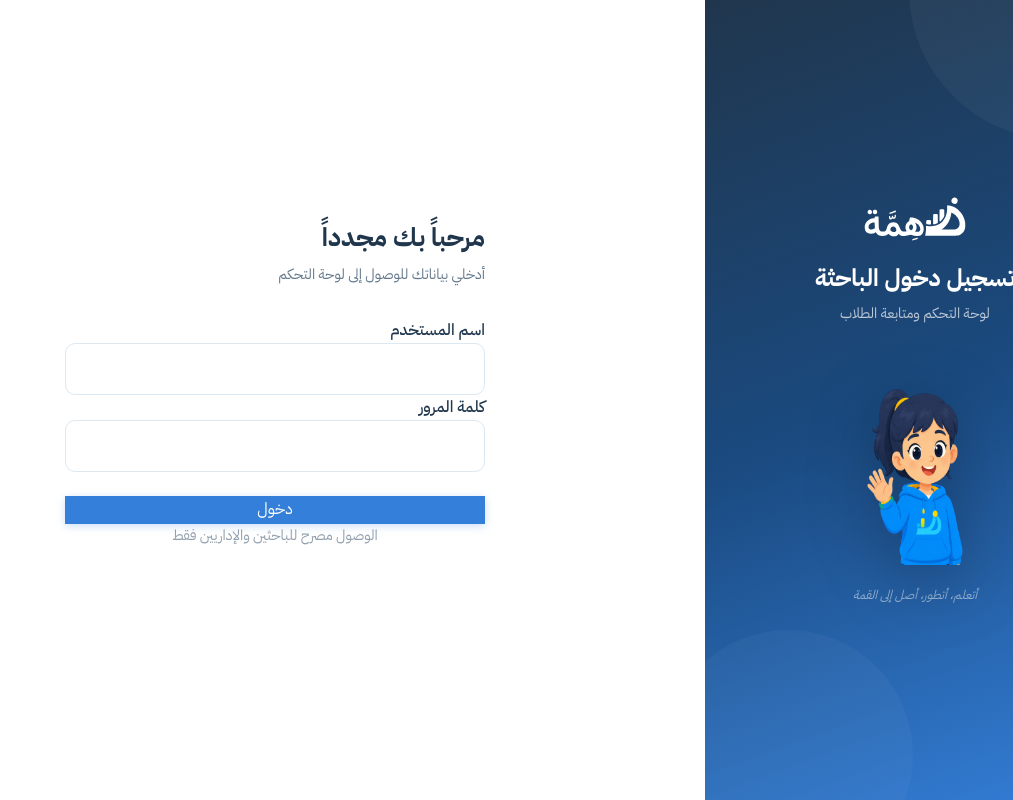
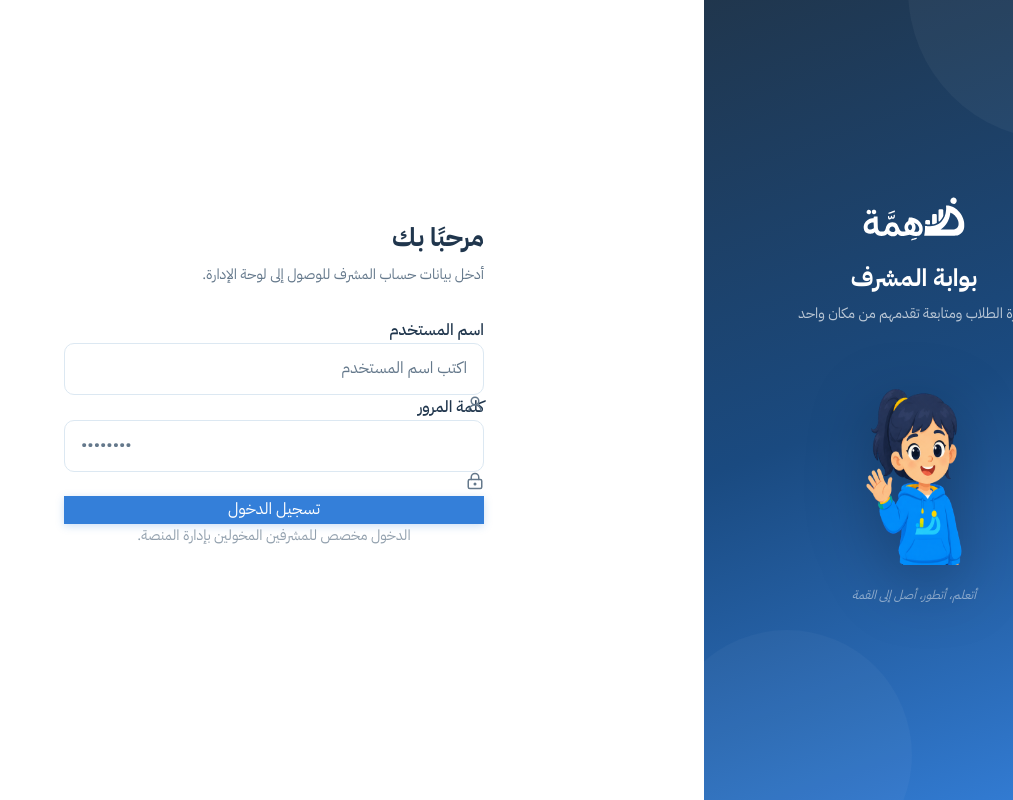
Before and after one commit to 7eaur/himma-, a Next.js app in the folder apps/web/: page /admin/login in a window 1280 px wide. Shown: the whole page, without its empty margins (267-1280 px from the left). Built offline with nearby package versions, Linux system fonts and the light colour scheme; no server answers.

Commit message:
fix: polish supervisor login and Arabic errors

```diff
--- a/apps/web/src/app/admin/login/page.tsx
+++ b/apps/web/src/app/admin/login/page.tsx
@@ -1,37 +1,56 @@
 "use client";
 
-import { useState } from "react";
+import { useEffect, useState } from "react";
 import Image from "next/image";
-import { useRouter } from "next/navigation";
+import { useRouter, useSearchParams } from "next/navigation";
+import { LockKeyhole, UserRound } from "lucide-react";
 
 export default function AdminLogin() {
   const router = useRouter();
+  const searchParams = useSearchParams();
   const [username, setUsername] = useState("");
   const [password, setPassword] = useState("");
   const [error, setError] = useState("");
   const [isLoading, setIsLoading] = useState(false);
 
-  const handleSubmit = async (e: React.FormEvent) => {
-    e.preventDefault();
+  useEffect(() => {
+    const checkSession = async () => {
+      try {
+        const response = await fetch("/api/auth/me", { cache: "no-store" });
+        const data = await response.json().catch(() => null);
+        if (response.ok && data?.role === "researcher") {
+          router.replace("/admin");
+        }
+      } catch {
+        // Login remains available when there is no valid session.
+      }
+    };
+    void checkSession();
+  }, [router]);
+
+  const handleSubmit = async (event: React.FormEvent) => {
+    event.preventDefault();
     setIsLoading(true);
     setError("");
 
     try {
-      const res = await fetch("/api/auth/login", {
+      const response = await fetch("/api/auth/login", {
         method: "POST",
         headers: { "Content-Type": "application/json" },
-        body: JSON.stringify({ username, password }),
+        body: JSON.stringify({ username: username.trim(), password }),
       });
+      const data = await response.json().catch(() => null);
 
-      if (res.ok) {
-        router.replace("/admin");
+      if (!response.ok) {
+        setError(data?.detail || "تعذر تسجيل الدخول. تحقق من البيانات وحاول مرة أخرى.");
+        return;
+      }
+
+      const next = searchParams.get("next");
+      router.replace(next?.startsWith("/admin") ? next : "/admin");
       router.refresh();
-      } else {
-        const data = await res.json();
-        setError(data.detail || "Invalid credentials");
-      }
     } catch {
-      setError("An error occurred during login");
+      setError("تعذر الاتصال بالخادم الآن. حاول مرة أخرى بعد قليل.");
     } finally {
       setIsLoading(false);
     }
@@ -40,52 +59,64 @@ export default function AdminLogin() {
   return (
     <div className="admin-login-root" dir="rtl">
       <div className="admin-login-brand">
-        <Image src="/brand/logo-white.svg" alt="Himma Logo" width={140} height={48} />
-        <h2 className="admin-brand-title">تسجيل دخول الباحثة</h2>
-        <p className="admin-brand-sub">لوحة التحكم ومتابعة الطلاب</p>
-        <Image src="/characters/girl/welcome.png" alt="Character" width={160} height={200} className="admin-brand-char" priority />
+        <Image src="/brand/logo-white.svg" alt="هِمّة" width={140} height={48} priority />
+        <h2 className="admin-brand-title">بوابة المشرف</h2>
+        <p className="admin-brand-sub">إدارة الطلاب ومتابعة تقدمهم من مكان واحد</p>
+        <Image src="/characters/girl/welcome.png" alt="شخصية هِمّة" width={160} height={200} className="admin-brand-char" priority />
         <p className="admin-brand-tagline">أتعلم، أتطور، أصل إلى القمة</p>
       </div>
 
       <div className="admin-login-form-wrap">
         <div className="admin-login-form-box">
           <div className="md:hidden flex justify-center mb-8">
-            <Image src="/brand/logo-navy.svg" alt="Himma Logo" width={140} height={48} />
+            <Image src="/brand/logo-navy.svg" alt="هِمّة" width={140} height={48} />
           </div>
-          <h1>مرحباً بك مجدداً</h1>
-          <p>أدخلي بياناتك للوصول إلى لوحة التحكم</p>
+          <h1>مرحبًا بك</h1>
+          <p>أدخل بيانات حساب المشرف للوصول إلى لوحة الإدارة.</p>
 
           {error && (
-            <div data-testid="error-message" className="alert-error text-center mb-4">
+            <div data-testid="error-message" className="alert-error text-center mb-4" role="alert">
               {error}
             </div>
           )}
 
           <form onSubmit={handleSubmit} className="space-y-4">
             <div>
-              <label className="block text-navy font-medium mb-2">اسم المستخدم</label>
+              <label className="block text-navy font-medium mb-2" htmlFor="supervisor-username">اسم المستخدم</label>
+              <div className="relative">
                 <input
+                  id="supervisor-username"
                   type="text"
                   className="input-field"
                   data-testid="input-username"
                   value={username}
                   onChange={(e) => setUsername(e.target.value)}
                   required
-                dir="ltr"
+                  autoComplete="username"
+                  dir="rtl"
+                  placeholder="اكتب اسم المستخدم"
                 />
+                <UserRound size={18} className="absolute left-4 top-1/2 -translate-y-1/2 text-muted" aria-hidden="true" />
+              </div>
             </div>
 
             <div>
-              <label className="block text-navy font-medium mb-2">كلمة المرور</label>
+              <label className="block text-navy font-medium mb-2" htmlFor="supervisor-password">كلمة المرور</label>
+              <div className="relative">
                 <input
+                  id="supervisor-password"
                   type="password"
                   className="input-field"
                   data-testid="input-password"
                   value={password}
                   onChange={(e) => setPassword(e.target.value)}
                   required
+                  autoComplete="current-password"
                   dir="ltr"
+                  placeholder="••••••••"
                 />
+                <LockKeyhole size={18} className="absolute left-4 top-1/2 -translate-y-1/2 text-muted" aria-hidden="true" />
+              </div>
             </div>
 
             <button
@@ -94,10 +125,10 @@ export default function AdminLogin() {
               data-testid="login-submit"
               disabled={isLoading}
             >
-              {isLoading ? <span className="spinner"></span> : "دخول"}
+              {isLoading ? <span className="spinner" /> : "تسجيل الدخول"}
             </button>
           </form>
-          <p className="admin-login-hint">الوصول مصرح للباحثين والإداريين فقط</p>
+          <p className="admin-login-hint">الدخول مخصص للمشرفين المخولين بإدارة المنصة.</p>
         </div>
       </div>
     </div>
```
Lines whose indentation alone changed are shown as unchanged.
